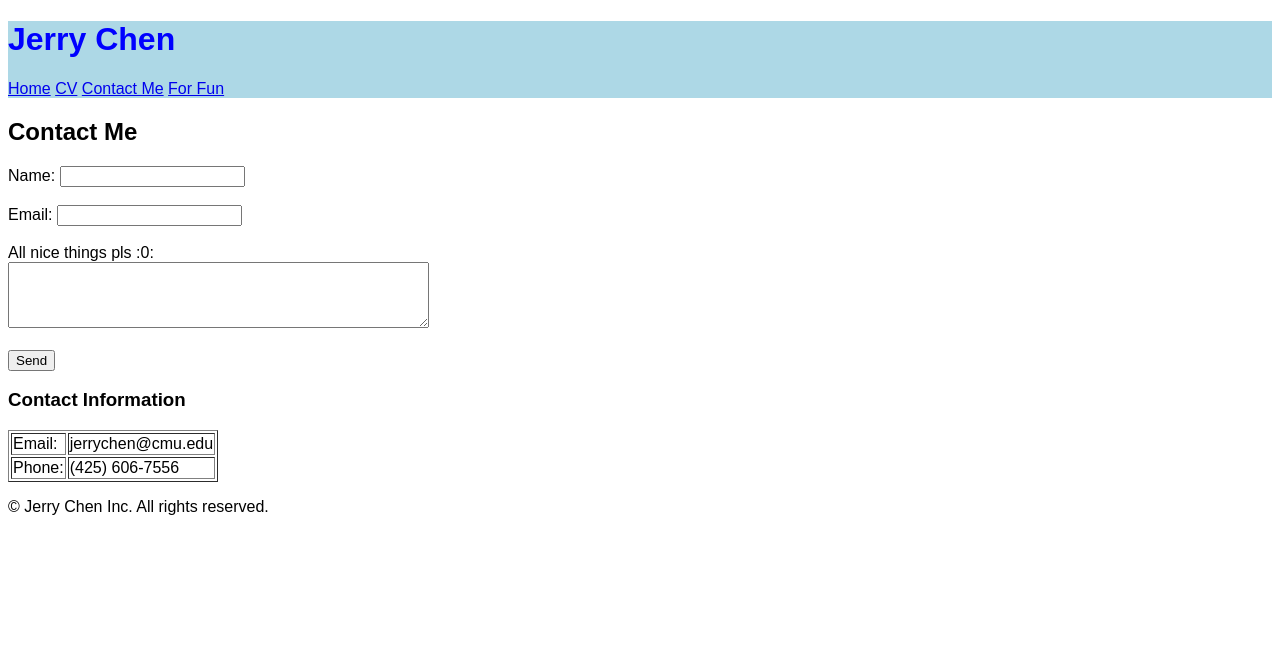
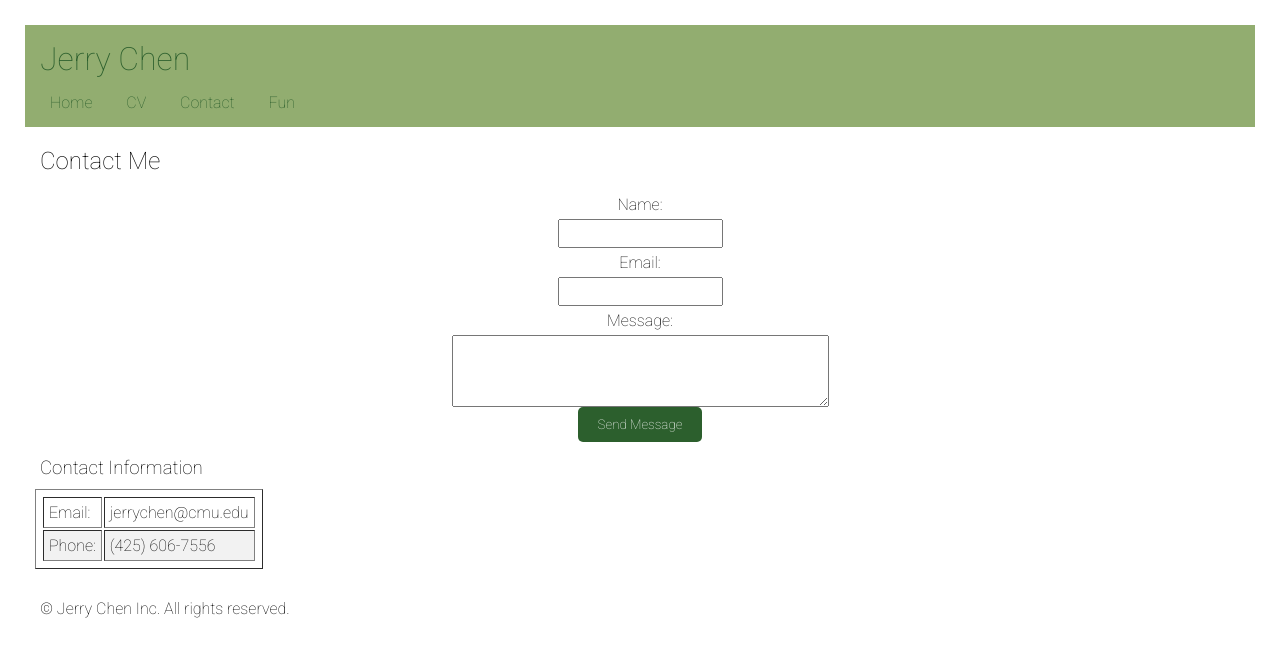
Before and after one commit to SenseiAK/WebDevLabs, a plain HTML site: page views/contact.html in a window 1280 px wide. Drawn offline with Linux system fonts and the light colour scheme.

Commit message:
Updated index.html and views pages

```diff
--- a/views/contact.html
+++ b/views/contact.html
@@ -7,32 +7,33 @@
     <meta name="keywords" content="Carnegie Mellon University, Information Systems">
     <meta name="description" content="Jerry Chen professional website">
     <title>Jerry Chen - Contact</title>
+    <link rel="stylesheet" href="https://fonts.googleapis.com/css2?family=Roboto:wght@100&display=swap">
+    <link rel="stylesheet" href="../static/style.css">
 </head>
-<body style="font-family: Arial">
-    <header style="color:blue; background:lightblue">
-        <h1>Jerry Chen</h1>
-    <nav>
-        <a href="../index.html">Home</a>
-        <a href="cv.html">CV</a>
-        <a href="contact.html">Contact Me</a>
-        <a href="fun.html">For Fun</a>
-    </nav>
-
+<body>
+    <header>
+        <h1 id="webname">Jerry Chen</h1>
+        <nav>
+            <a href="../index.html">Home</a>
+            <a href="cv.html">CV</a>
+            <a href="contact.html">Contact</a>
+            <a href="fun.html">Fun</a>
+        </nav>
     </header>
 
     <div class="main">
         <h2>Contact Me</h2>
         <form action="mailto:jerrychen@cmu.edu" method="post">
             <label for="name">Name:</label>
-            <input type="text" id="name" name="name" required><br><br>
+            <input type="text" id="name" name="name" required>
 
             <label for="email">Email:</label>
-            <input type="email" id="email" name="email" required><br><br>
+            <input type="email" id="email" name="email" required>
 
-            <label for="comment">All nice things pls :0:</label><br>
-            <textarea id="comment" name="comment" required rows="4" cols="50"></textarea><br><br>
+            <label for="comment">Message:</label>
+            <textarea id="comment" name="comment" required rows="4" cols="50"></textarea>
 
-            <input type="submit" value="Send">
+            <input type="submit" value="Send Message">
         </form>
 
         <h3>Contact Information</h3>
```
Also changed, not shown: index.html (+9 -5 lines), views/cv.html (+14 -9 lines), views/fun.html (+8 -8 lines).
